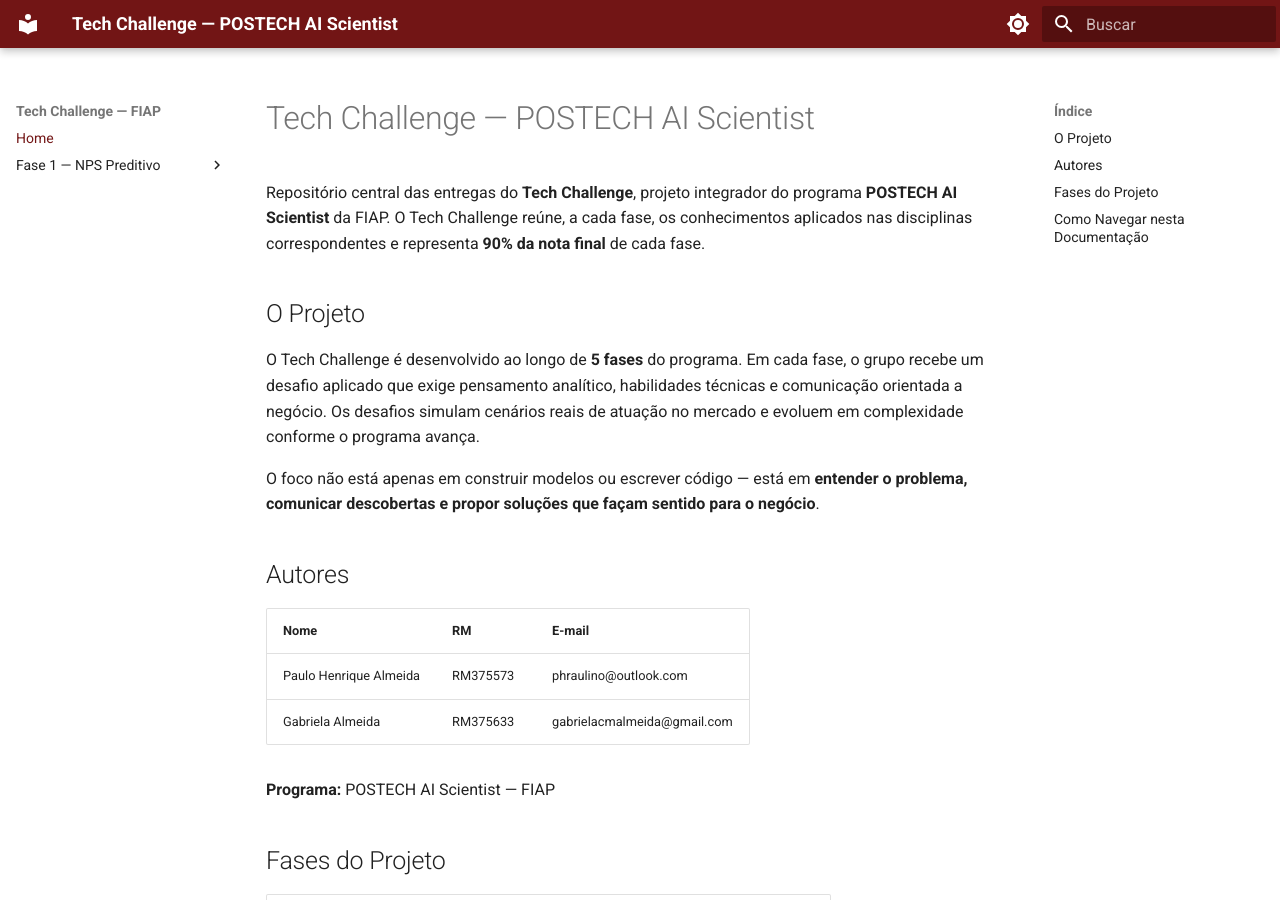
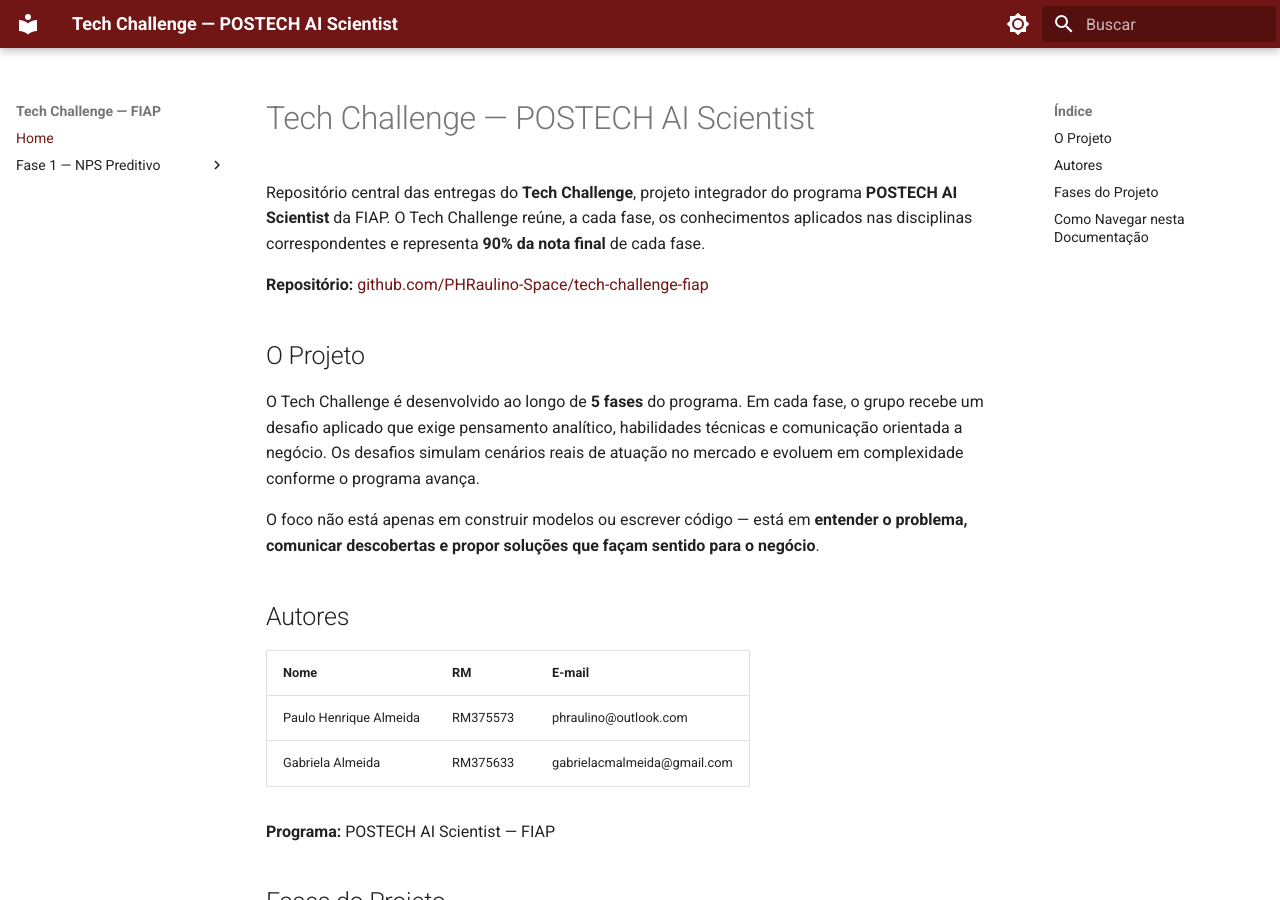
Before and after one commit to PHRaulino-Space/tech-challenge-fiap, an MkDocs documentation site: the page built from docs/docs/index.md, in a window 1280 px wide and 900 px high. Built offline with MkDocs 1.6.1 and Material for MkDocs 9.7.7, drawn with Linux system fonts in a browser that asks for light colours.

Commit message:
Update README and documentation structure for Tech Challenge project
- Revised the README.md to reflect the updated project name and provide a comprehensive overview of the Tech Challenge, including objectives, phases, and authors.
- Enhanced the documentation in index.md to include the project repository link and clarify the project's structure and goals.
- Improved organization of project sections and added details about the methodology and data structure.

```diff
--- a/docs/docs/index.md
+++ b/docs/docs/index.md
@@ -1,6 +1,8 @@
 # Tech Challenge — POSTECH AI Scientist
 
 Repositório central das entregas do **Tech Challenge**, projeto integrador do programa **POSTECH AI Scientist** da FIAP. O Tech Challenge reúne, a cada fase, os conhecimentos aplicados nas disciplinas correspondentes e representa **90% da nota final** de cada fase.
+
+**Repositório:** [github.com/PHRaulino-Space/tech-challenge-fiap](https://github.com/PHRaulino-Space/tech-challenge-fiap)
 
 ## O Projeto
 
```
Also changed, not shown: README.md.
